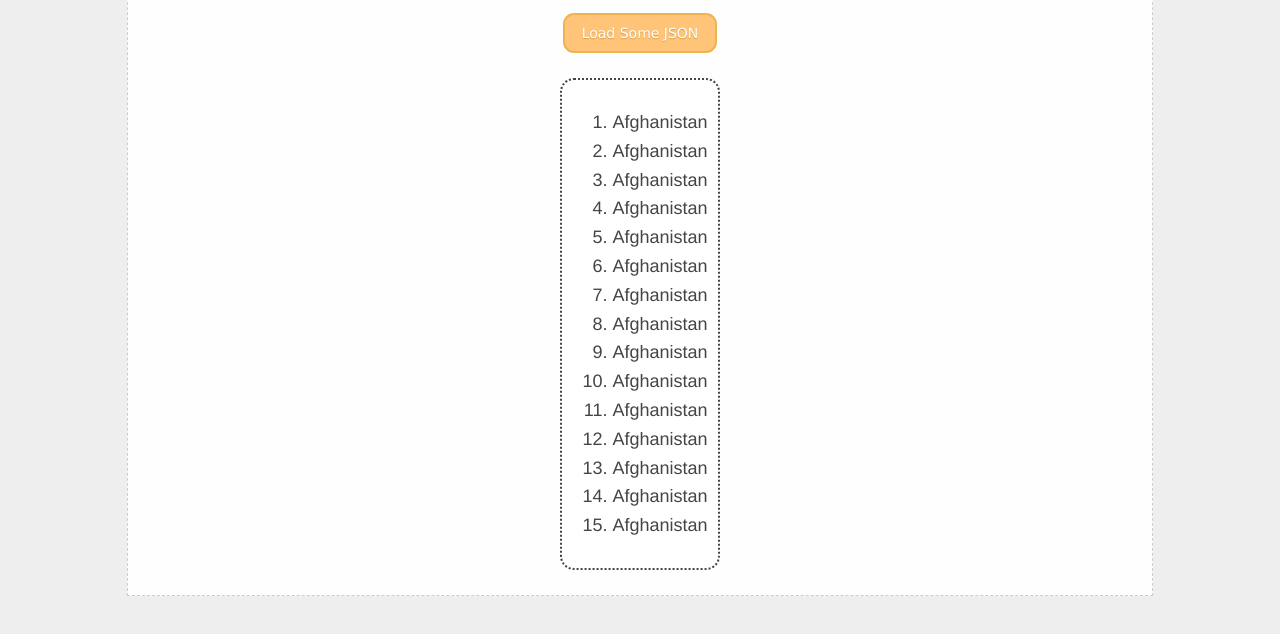
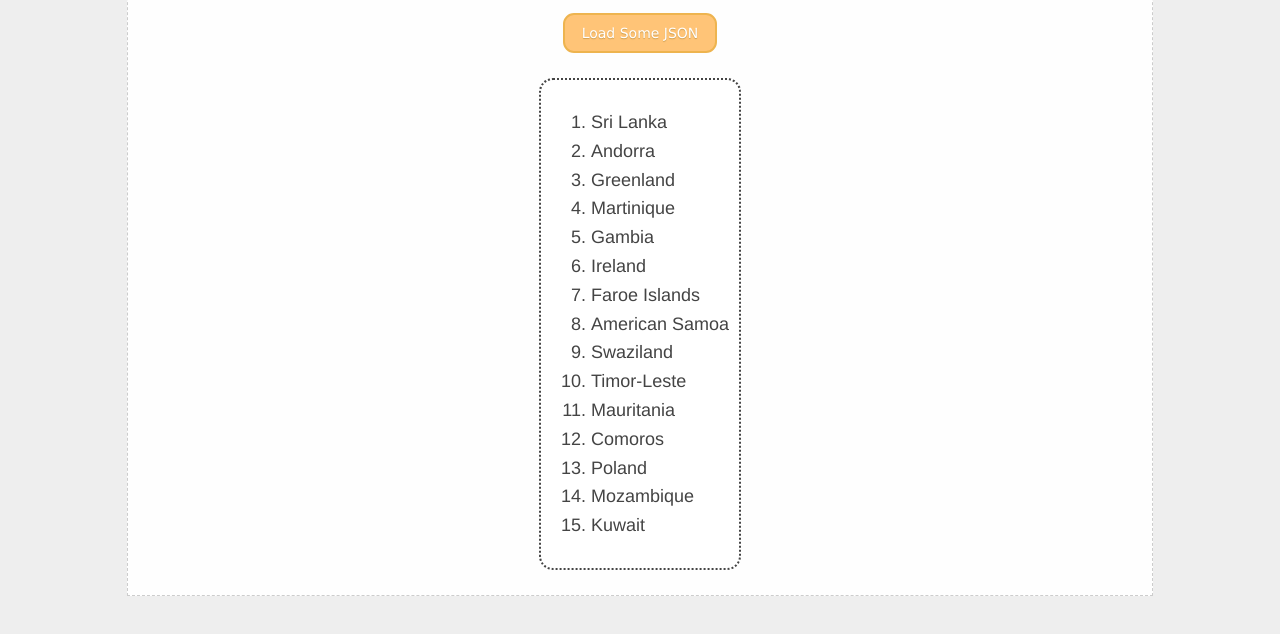
Before and after one commit to japhethtm/japhethtm.github.io, a plain HTML site: page lab_6_ajax/index.html in a window 1280 px wide. Both pictures are taken after a click on the button "Load Some JSON". Shown: the part 136-770 px from the top of the page. Drawn offline with Linux system fonts and the light colour scheme.

Commit message:
Update index.html

```diff
--- a/lab_6_ajax/index.html
+++ b/lab_6_ajax/index.html
@@ -27,7 +27,7 @@
         .then(data => {
          str = "<ol>"
           for (let i = 0; i<15; i+=1) {
-                index = getRndInteger(0, name.length -1);
+                index = getRndInteger(0, 242);
                 str += "<li>" + data[index] + "</li>";
           }
           str += "</ol";
```
